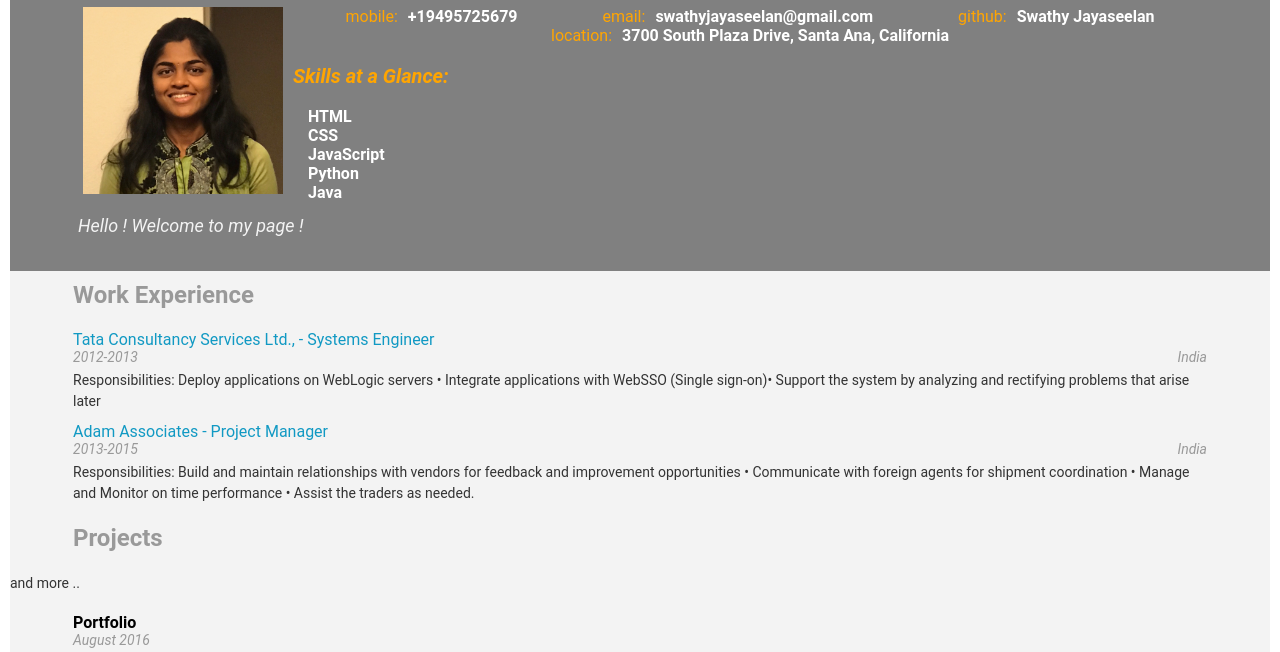
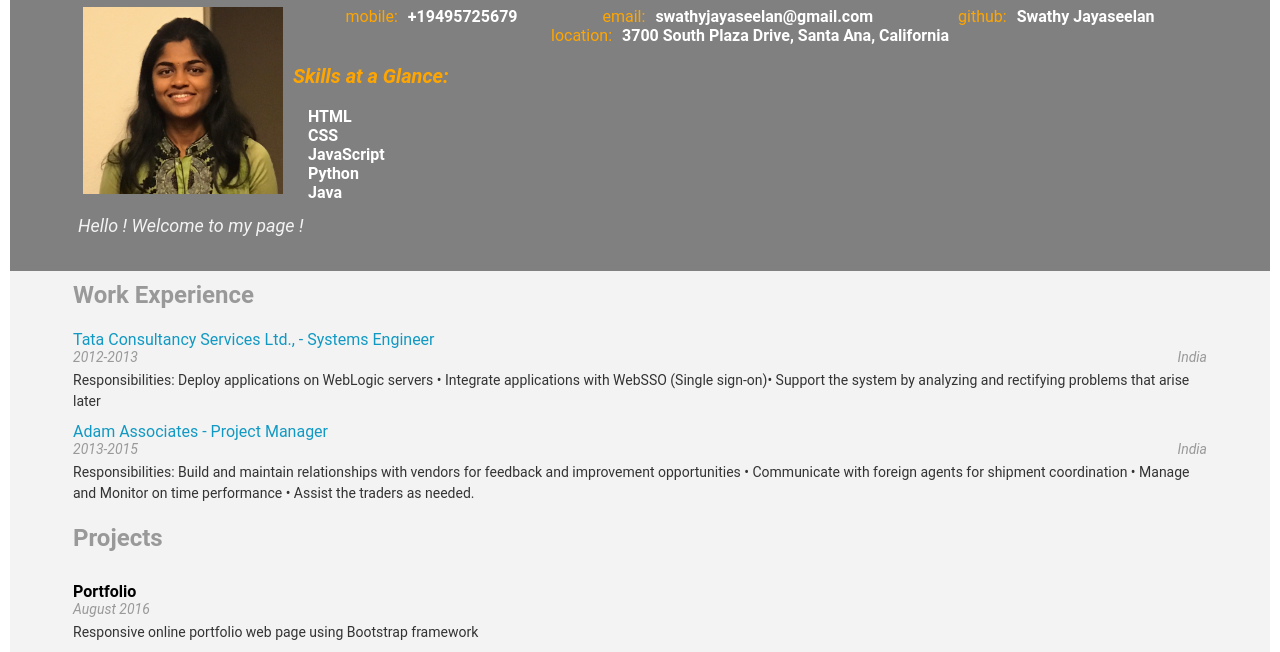
Before and after one commit to swathyjayaseelan/Interactive-Resume, a plain HTML site: page index.html in a window 1280 px wide. Shown: the part 121-773 px from the top of the page. Drawn offline with Linux system fonts and the light colour scheme; some packages are replaced by stand-ins of ours.

Commit message:
Update index.html

```diff
--- a/index.html
+++ b/index.html
@@ -23,7 +23,6 @@
     </div>
     <div id="projects" class="gray">
       <h2>Projects</h2>
-      <a href="https://github.com/swathyjayaseelan"><p>and more ..</p></a>
     </div>
     <div id="education" class="gray">
       <h2>Education</h2>
```
